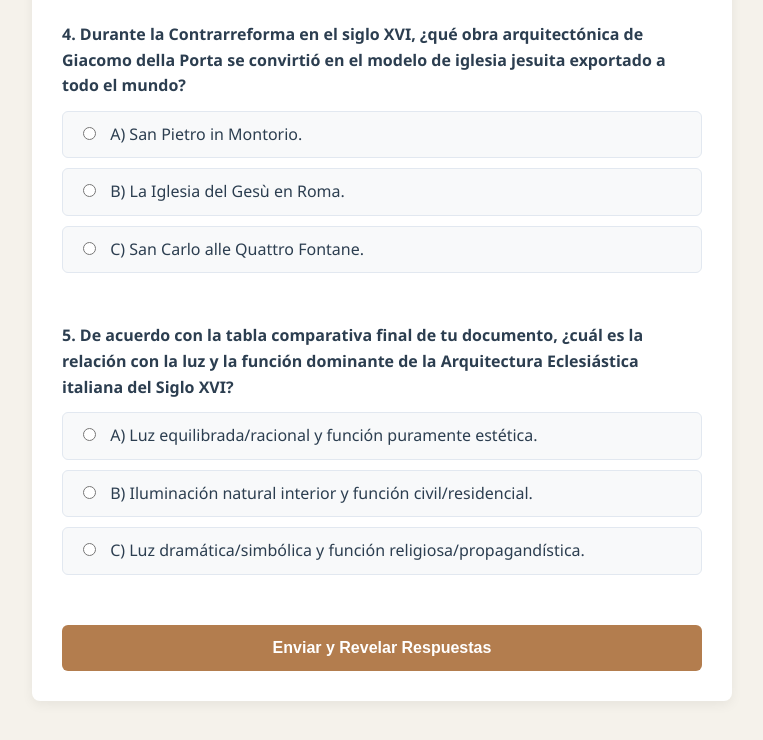
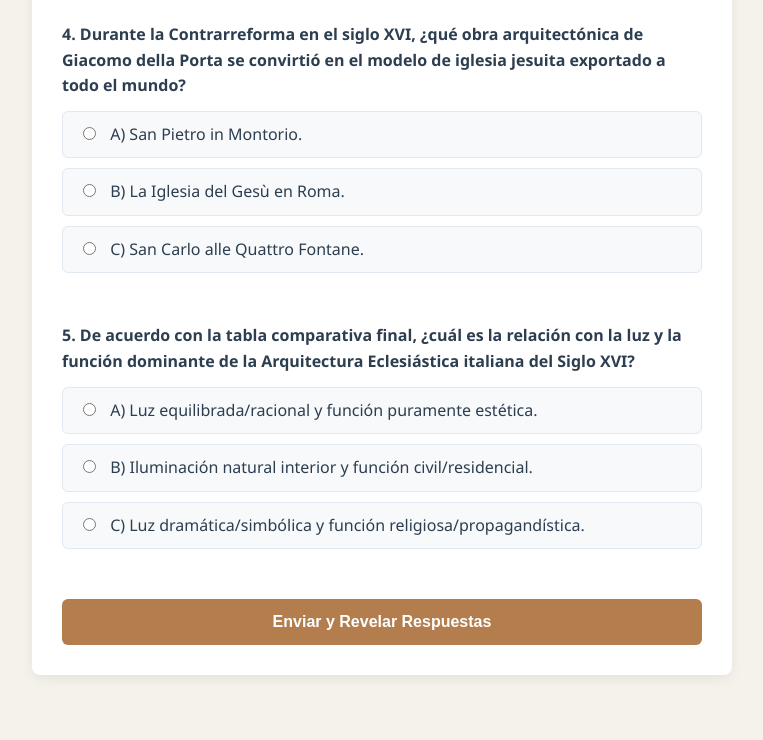
Before and after one commit to montnoir2702-lgtm/Cuestionario-Equipo-5, a plain HTML site: page index.html in a window 1280 px wide. Shown: the part 1178-1918 px from the top of the page, without its empty margins (258-1021 px from the left). Drawn offline with Linux system fonts and the light colour scheme.

Commit message:
index.html

```diff
--- a/index.html
+++ b/index.html
@@ -143,7 +143,7 @@
 
             <!-- Pregunta 5 -->
             <div class="pregunta" id="p5-block">
-                <p>5. De acuerdo con la tabla comparativa final de tu documento, ¿cuál es la relación con la luz y la función dominante de la Arquitectura Eclesiástica italiana del Siglo XVI?</p>
+                <p>5. De acuerdo con la tabla comparativa final, ¿cuál es la relación con la luz y la función dominante de la Arquitectura Eclesiástica italiana del Siglo XVI?</p>
                 <div class="opciones">
                     <label><input type="radio" name="p5" value="A"> A) Luz equilibrada/racional y función puramente estética.</label>
                     <label><input type="radio" name="p5" value="B"> B) Iluminación natural interior y función civil/residencial.</label>
```
